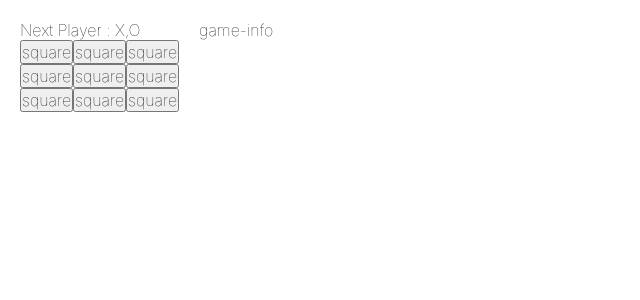
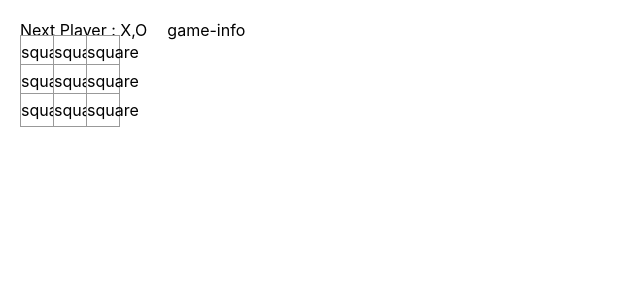
Before and after one commit to JEJU-Ratus/fc-react, a React (Create React App) app in the folder tictactoe/: page / in a window 1280 px wide. Shown: the top 300 px of the page, without its empty margins (0-640 px from the left). Built offline with nearby package versions, Linux system fonts and the light colour scheme.

Commit message:
feat : 추가 square 컴포넌트 스타일 및 변경 reset.css의 기본 font-size

```diff
--- /dev/null
+++ b/tictactoe/src/components/Square.css
@@ -0,0 +1,11 @@
+.square{
+  margin-top: -5px;
+  margin-right: -1px;
+  padding: 0;
+  height: 34px;
+  width: 34px;
+  background-color: white;
+  border: 1px solid #999;
+  font-size: 24px;
+  text-align: center;
+}
--- a/tictactoe/src/components/Square.js
+++ b/tictactoe/src/components/Square.js
@@ -1,4 +1,5 @@
-import React from 'react'
+import React from 'react';
+import './Square.css';
 
 export default class Square extends React.Component{
   render(){
--- a/tictactoe/src/reset.css
+++ b/tictactoe/src/reset.css
@@ -15,7 +15,7 @@ a:hover{
     padding: 0px;
     font-family: -apple-system,BlinkMacSystemFont,"Malgun Gothic","맑은 고딕",helvetica,"Apple SD Gothic Neo",sans-serif;
     font-size: 16px;
-    font-weight: 100;
+    font-weight: 400;
 }
 
 /* 브라우저는 이미지를 글씨로 이해함. 그러므로 블록으로 만들어서 높이를 조절 */
```
